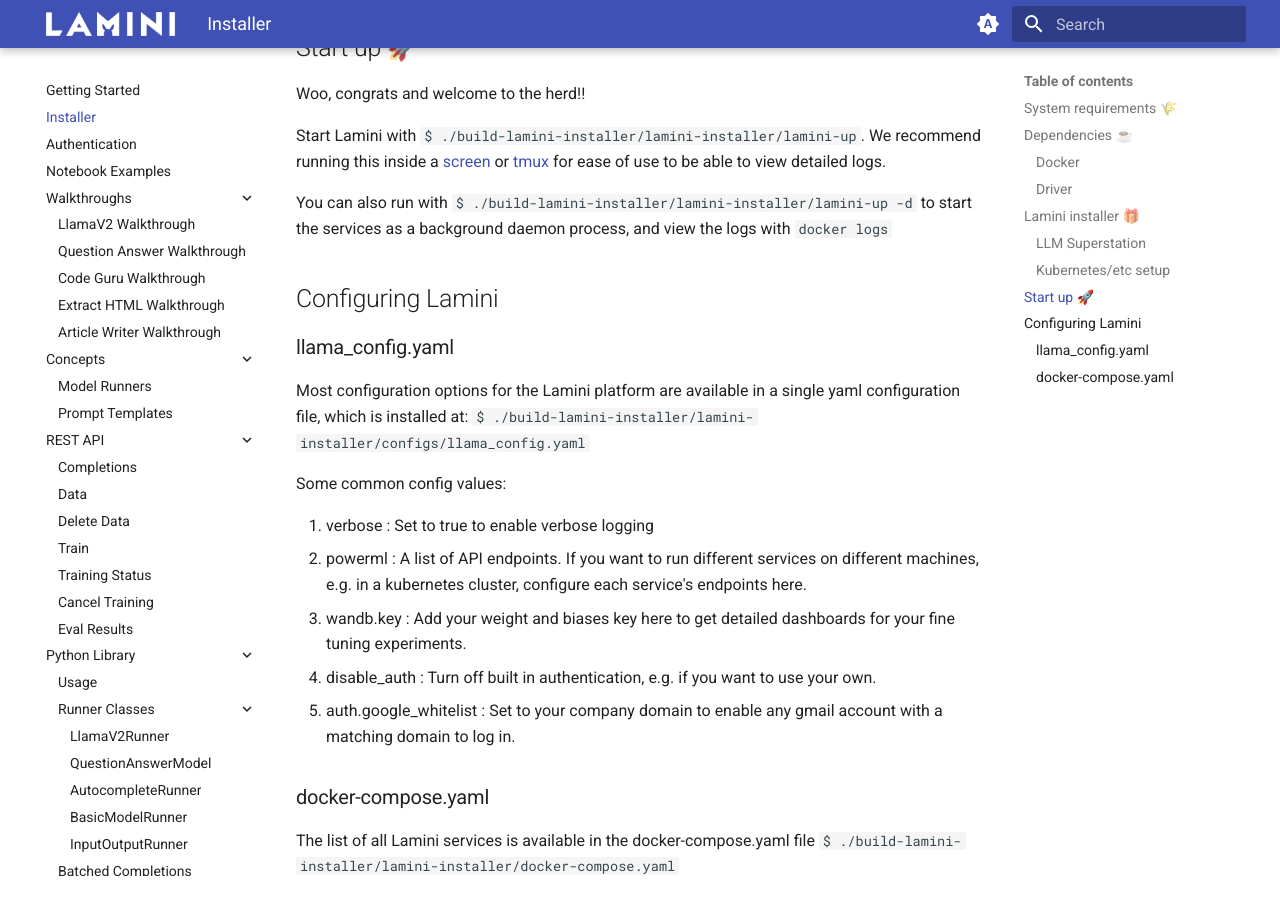
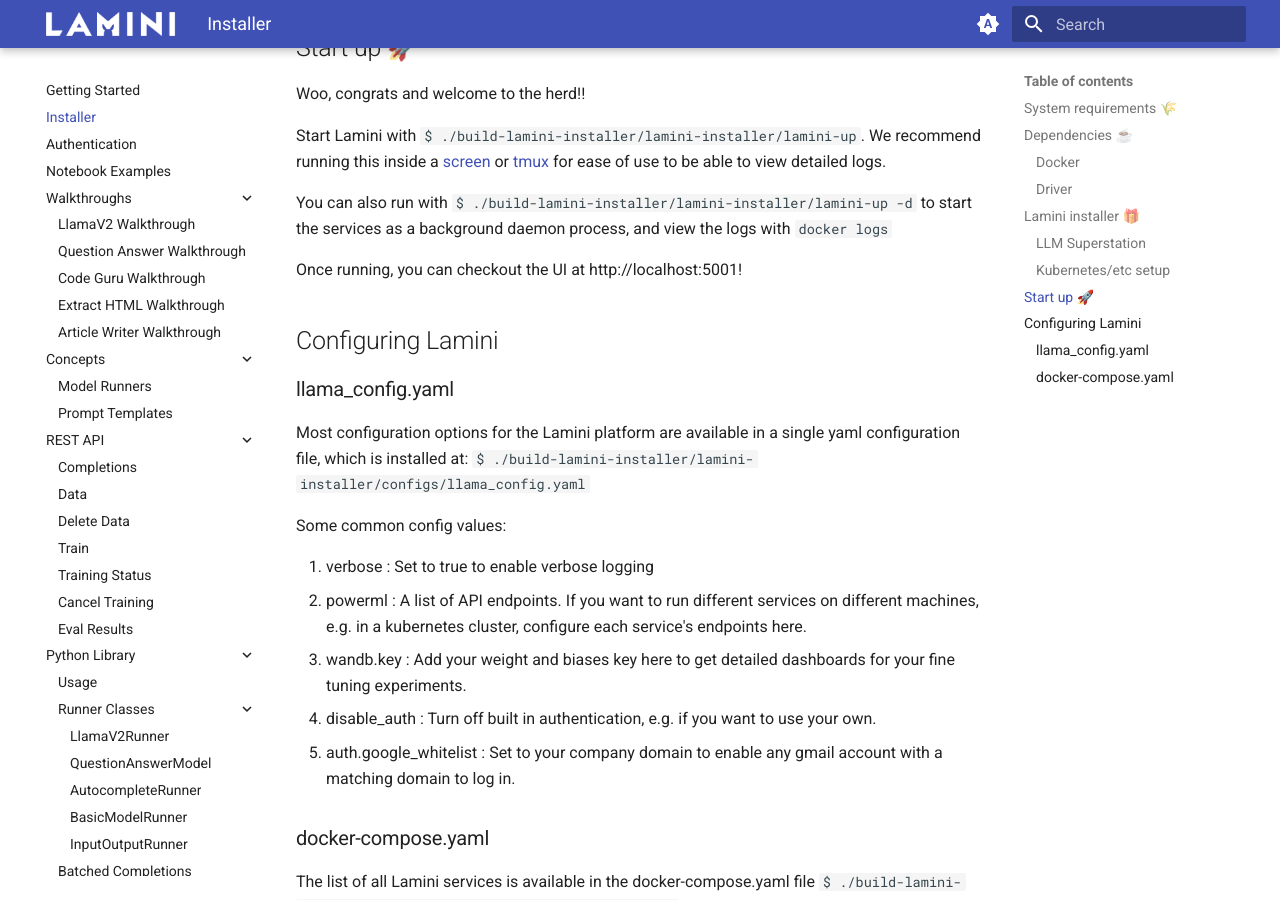
Before and after one commit to lamini-ai/lamini-ai.github.io, an MkDocs documentation site: the page built from docs/installer.md, in a window 1280 px wide and 900 px high, scrolled down 1638 px. Built offline with MkDocs 1.6.1 and Material for MkDocs 9.7.7, drawn with Linux system fonts in a browser that asks for light colours.

Commit message:
Update installer with localhost:5001

```diff
--- a/docs/installer.md
+++ b/docs/installer.md
@@ -62,6 +62,8 @@
 to start the services as a background daemon process, and view the logs with
 `docker logs`
 
+Once running, you can checkout the UI at http://localhost:5001!
+
 ## Configuring Lamini
 
 ### llama_config.yaml
```
